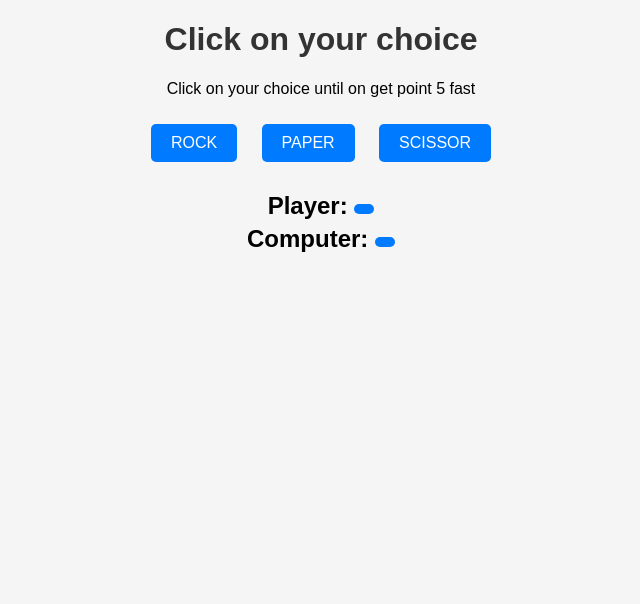
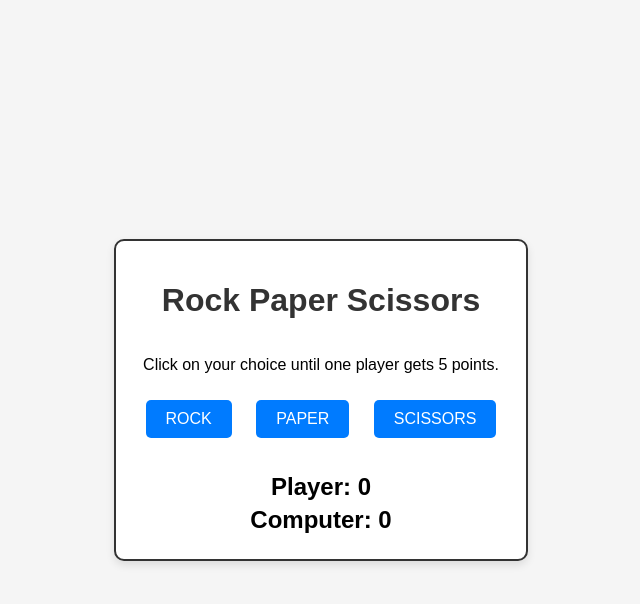
Before and after one commit to reduanmasud/odin-rock-paper-scissor, a plain HTML site: page index.html in a window 1280 px wide. Shown: the whole page, without its empty margins (319-959 px from the left). Drawn offline with Linux system fonts and the light colour scheme.

Commit message:
update HTML to look more good

```diff
--- a/index.html
+++ b/index.html
@@ -4,20 +4,24 @@
     <meta charset="UTF-8">
     <meta name="viewport" content="width=device-width, initial-scale=1.0">
     <link rel="stylesheet" href="style.css">
-    <title>Rock Paper Games</title>
+    <title>Rock Paper Scissors</title>
 </head>
 <body>
-    <h1>Click on your choice</h1>
-    <p>Click on your choice until on get point 5 fast</p>
-    <section id="playerChoice">
-        <button type="button" id="rock">ROCK</button>
-        <button type="button" id="paper">PAPER</button>
-        <button type="button" id="scissor">SCISSOR</button>
-    </section>
-    <section id="score">
-        <h2>Player: <div id="player"></div></h2>
-        <h2>Computer: <div id="computer"></div></h2>
-    </section>
-    <script src="./games_script.js"></script>
+    <div class="container">
+        <div class="game">
+            <h1>Rock Paper Scissors</h1>
+            <p>Click on your choice until one player gets 5 points.</p>
+            <div id="playerChoice">
+                <button type="button" id="rock">ROCK</button>
+                <button type="button" id="paper">PAPER</button>
+                <button type="button" id="scissor">SCISSORS</button>
+            </div>
+            <div id="score">
+                <h2>Player: <span id="playerScore">0</span></h2>
+                <h2>Computer: <span id="computerScore">0</span></h2>
+            </div>
+        </div>
+    </div>
+    <script src="games_script.js"></script>
 </body>
 </html>
```
